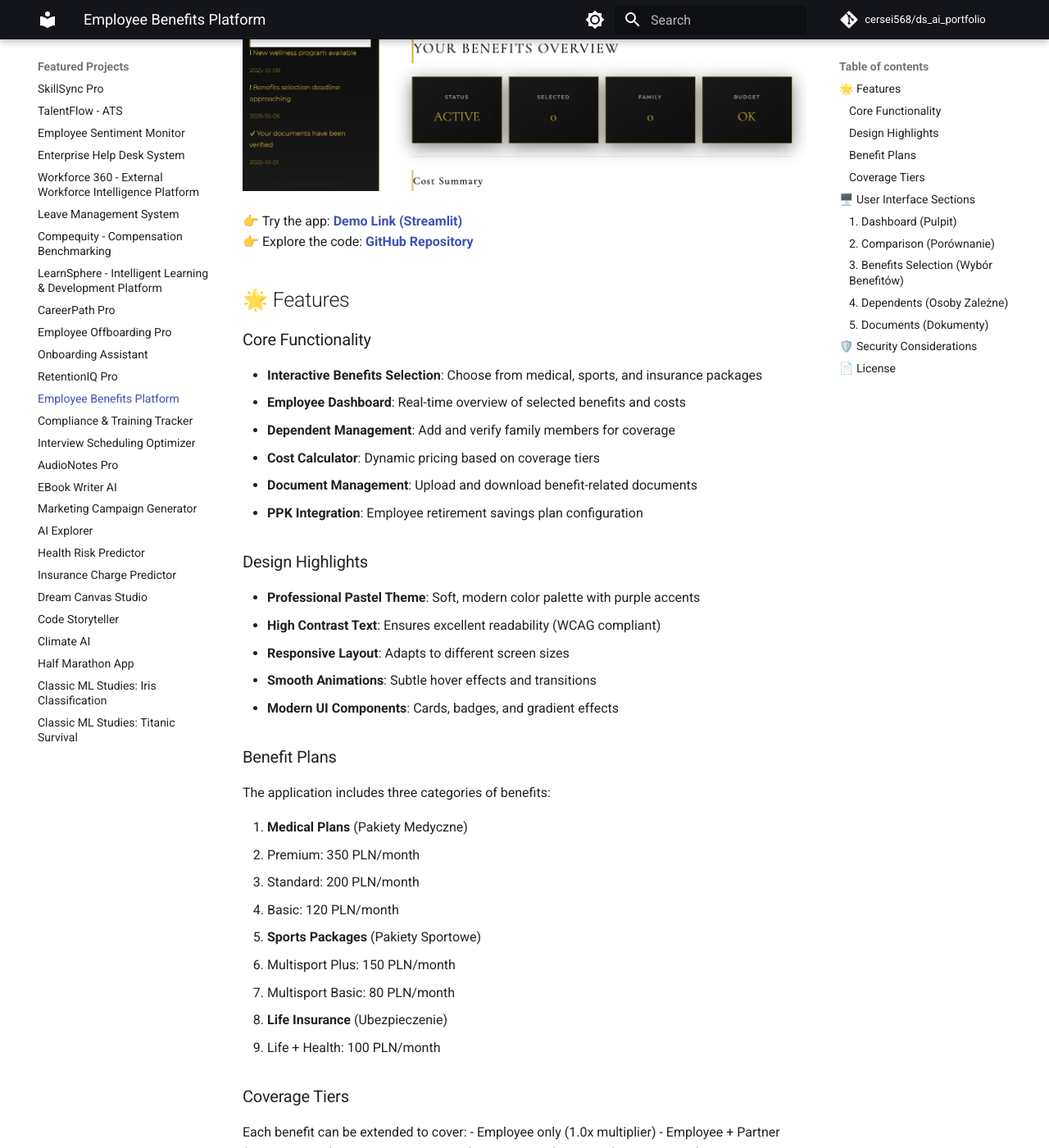
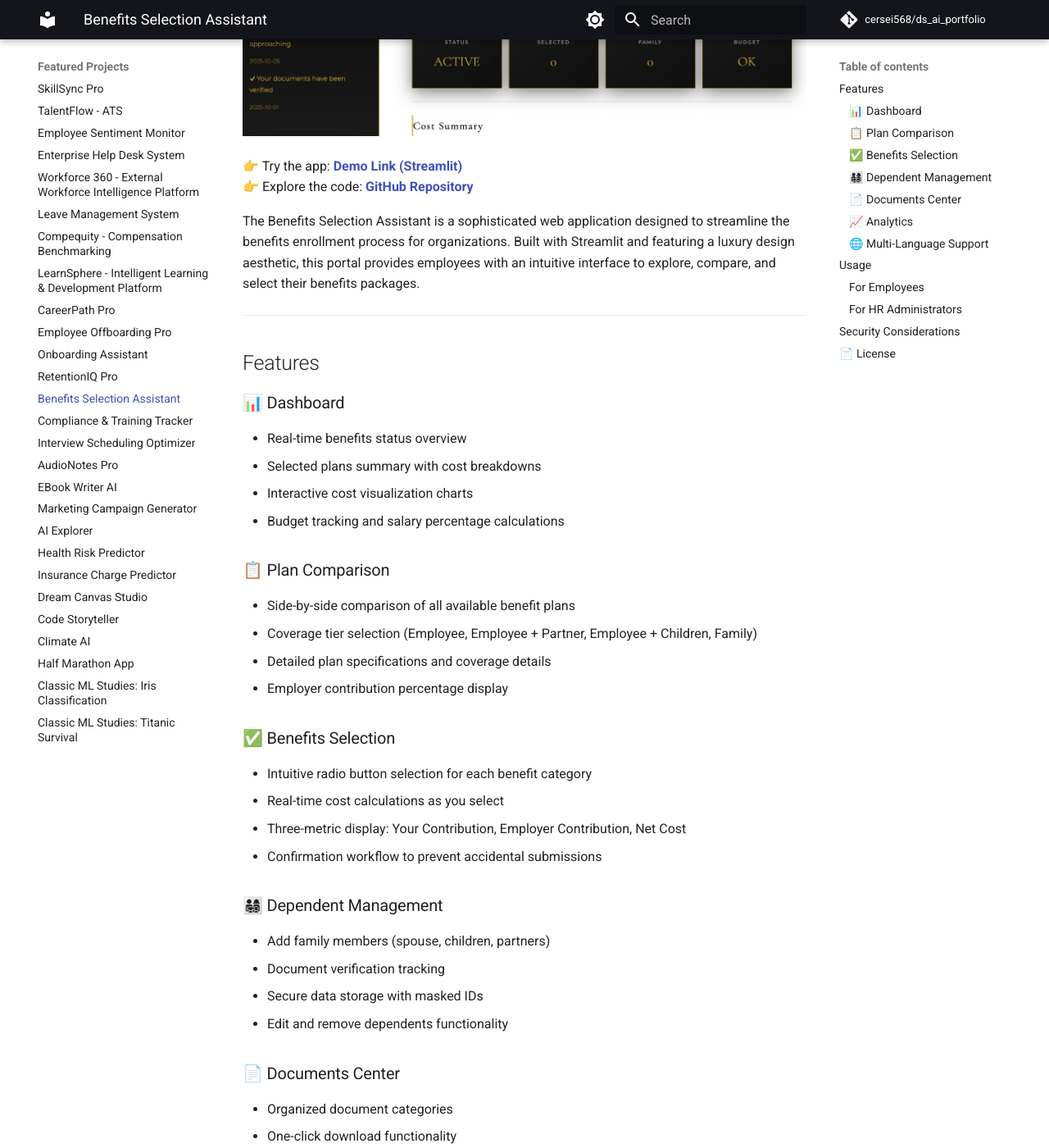
Before and after one commit to cersei568/portfolio, an MkDocs documentation site: the page built from docs/employee_benefits/index.md, in a window 1280 px wide and 1400 px high, scrolled down 484 px. Shown: the whole window at 82% size. Built offline with MkDocs 1.6.1 and Material for MkDocs 9.7.7, drawn with Linux system fonts in a browser that asks for light colours; comment, search, counter and statistics services are not loaded; some of the changed text lies outside the part shown.

Commit message:
updating app

```diff
--- a/docs/employee_benefits/index.md
+++ b/docs/employee_benefits/index.md
@@ -1,91 +1,93 @@
-# 💼 Benefits Selection Assistant - Professional Pastel Theme
+# 💼 Benefits Selection Assistant
 
-A modern, professional employee benefits selection portal built with Streamlit, featuring a sophisticated pastel color scheme with high-contrast text for optimal readability.
+A luxury-themed, multi-language benefits enrollment system.
 
 ![Main Interface](assets/bea0.png)
 
 👉 Try the app: **[Demo Link (Streamlit)](https://benefits.streamlit.app)**
 👉 Explore the code: **[GitHub Repository](https://github.com/cersei568/benefits_enrollment_assistant)**
 
+The Benefits Selection Assistant is a sophisticated web application designed to streamline the benefits enrollment process for organizations. Built with Streamlit and featuring a luxury design aesthetic, this portal provides employees with an intuitive interface to explore, compare, and select their benefits packages.
 
-## 🌟 Features
+---
 
-### Core Functionality
-- **Interactive Benefits Selection**: Choose from medical, sports, and insurance packages
-- **Employee Dashboard**: Real-time overview of selected benefits and costs
-- **Dependent Management**: Add and verify family members for coverage
-- **Cost Calculator**: Dynamic pricing based on coverage tiers
-- **Document Management**: Upload and download benefit-related documents
-- **PPK Integration**: Employee retirement savings plan configuration
+## Features
 
-### Design Highlights
-- **Professional Pastel Theme**: Soft, modern color palette with purple accents
-- **High Contrast Text**: Ensures excellent readability (WCAG compliant)
-- **Responsive Layout**: Adapts to different screen sizes
-- **Smooth Animations**: Subtle hover effects and transitions
-- **Modern UI Components**: Cards, badges, and gradient effects
+### 📊 Dashboard
+- Real-time benefits status overview
+- Selected plans summary with cost breakdowns
+- Interactive cost visualization charts
+- Budget tracking and salary percentage calculations
 
+### 📋 Plan Comparison
+- Side-by-side comparison of all available benefit plans
+- Coverage tier selection (Employee, Employee + Partner, Employee + Children, Family)
+- Detailed plan specifications and coverage details
+- Employer contribution percentage display
 
-### Benefit Plans
+### ✅ Benefits Selection
+- Intuitive radio button selection for each benefit category
+- Real-time cost calculations as you select
+- Three-metric display: Your Contribution, Employer Contribution, Net Cost
+- Confirmation workflow to prevent accidental submissions
 
-The application includes three categories of benefits:
+### 👨‍👩‍👧‍👦 Dependent Management
+- Add family members (spouse, children, partners)
+- Document verification tracking
+- Secure data storage with masked IDs
+- Edit and remove dependents functionality
 
-1. **Medical Plans** (Pakiety Medyczne)
-   - Premium: 350 PLN/month
-   - Standard: 200 PLN/month
-   - Basic: 120 PLN/month
+### 📄 Documents Center
+- Organized document categories
+- One-click download functionality
+- Policy documents, handbooks, and guides
+- Upload capability for verification documents
 
-2. **Sports Packages** (Pakiety Sportowe)
-   - Multisport Plus: 150 PLN/month
-   - Multisport Basic: 80 PLN/month
+### 📈 Analytics
+- 6-month cost projection charts
+- Benefits utilization tracking
+- Personalized optimization recommendations
+- Savings opportunity calculator
 
-3. **Life Insurance** (Ubezpieczenie)
-   - Life + Health: 100 PLN/month
+### 🌐 Multi-Language Support
+- English (en)
+- Polish (pl)
+- German (de)
+- Easy language switching in top navigation
+- Complete UI translation including all labels and messages
 
-### Coverage Tiers
+---
 
-Each benefit can be extended to cover:
-- Employee only (1.0x multiplier)
-- Employee + Partner (1.8x multiplier)
-- Employee + Children (1.6x multiplier)
-- Family (2.3x multiplier)
+## Usage
 
-## 🖥️ User Interface Sections
+### For Employees
 
-### 1. Dashboard (Pulpit)
-- Status overview cards
-- Selected benefits summary
-- Cost breakdown
-- Quick statistics
+1. **Select Language**: Choose your preferred language from the dropdown in the top-right corner
+2. **Review Dashboard**: Check your current benefits status and selections
+3. **Compare Plans**: Navigate to the Comparison tab to view all available benefit plans
+4. **Make Selections**: Go to Benefits Selection tab and choose your desired plans
+5. **Add Dependents**: If covering family members, add them in the Dependents tab
+6. **Confirm**: Review your selections and confirm to complete enrollment
 
-### 2. Comparison (Porównanie)
-- Side-by-side plan comparison
-- Dynamic pricing based on coverage
-- Detailed feature lists
-- Recommended options
+### For HR Administrators
 
-### 3. Benefits Selection (Wybór Benefitów)
-- Interactive selection forms
-- Real-time cost updates
-- PPK configuration
-- Enrollment confirmation
+1. **Customize Plans**: Edit benefit plan details in the `medical_plans`, `sport_plans`, and `insurance_plans` lists
+2. **Adjust Costs**: Modify premium amounts, deductibles, and employer contribution percentages
+3. **Update Translations**: Add or modify text in the `TRANSLATIONS` dictionary
+4. **Configure Theme**: Adjust colors and styling in the CSS section
 
-### 4. Dependents (Osoby Zależne)
-- Add family members
-- Document verification status
-- Manage dependent information
+---
 
-### 5. Documents (Dokumenty)
-- Download plan documents
-- Upload verification files
-- Document categories
+## Security Considerations
 
-## 🛡️ Security Considerations
+- **Data Encryption**: Implement encryption for sensitive employee data
+- **Authentication**: Add user authentication (e.g., OAuth, SAML)
+- **Session Management**: Secure session state management
+- **HTTPS**: Always use HTTPS in production
+- **Input Validation**: Validate all user inputs
+- **Rate Limiting**: Implement rate limiting for API endpoints
 
-- **Session State**: All user data is stored in Streamlit's session state
-- **No Database**: Current version uses in-memory storage
-- **Input Validation**: Basic validation for form inputs
-- **PESEL Protection**: Only last 4 digits displayed
+---
 
 ## 📄 License
 
--- a/mkdocs.yml
+++ b/mkdocs.yml
@@ -108,7 +108,7 @@ nav:
     - "Employee Offboarding Pro": employee_offboarding_pro/index.md
     - "Onboarding Assistant": onboarding_assistant/index.md
     - "RetentionIQ Pro": attrition_risk_predictor/index.md
-    - "Employee Benefits Platform": employee_benefits/index.md
+    - "Benefits Selection Assistant": employee_benefits/index.md
     - "Compliance & Training Tracker": compliance_training_tracker/index.md
     - "Interview Scheduling Optimizer": interview_scheduling_optimizer/index.md
     - "AudioNotes Pro": audio_notes/index.md
```
